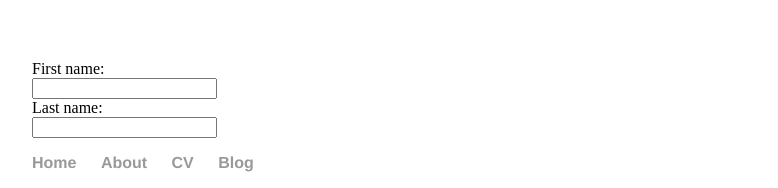
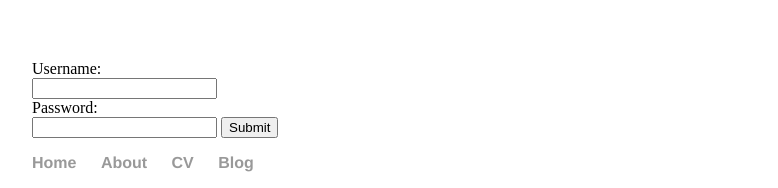
Before and after one commit to ThatBananer/ThatBananer.github.io, a plain HTML site: page index.html in a window 1280 px wide. Shown: the top 188 px of the page, without its empty margins (160-938 px from the left). Drawn offline with Linux system fonts and the light colour scheme.

Commit message:
Update index.html

```diff
--- a/index.html
+++ b/index.html
@@ -6,10 +6,11 @@
 	</head>
 	<body>
 		<form>
- 			 <label for="fname">First name:</label><br>
- 			 <input type="text" id="fname" name="fname"><br>
- 			 <label for="lname">Last name:</label><br>
- 			 <input type="text" id="lname" name="lname">
+ 			<label for="username">Username:</label><br>
+ 			<input type="text" id="username" name="username"><br>
+			<label for="pwd">Password:</label><br>
+			<input type="password" id="pwd" name="pwd">
+			<input type="submit" value="Submit">
 		</form>
 		<nav>
     		<ul>
```
